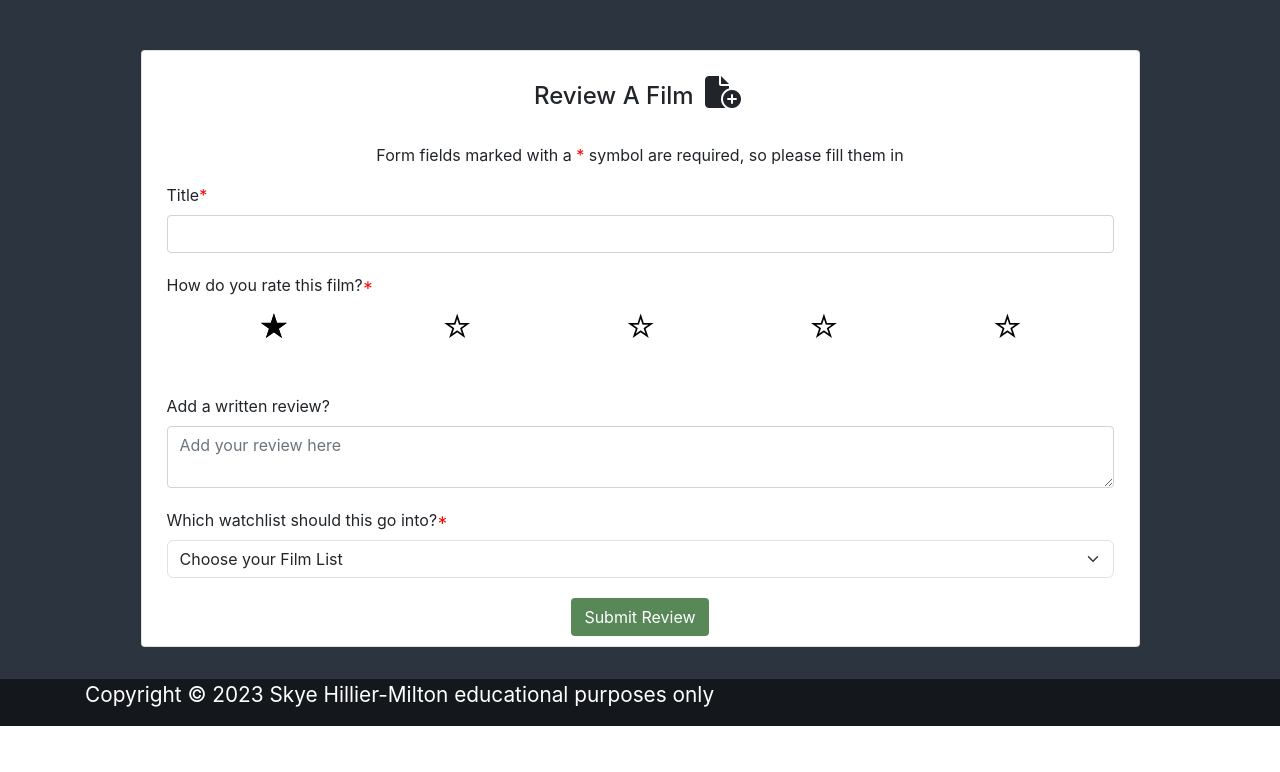
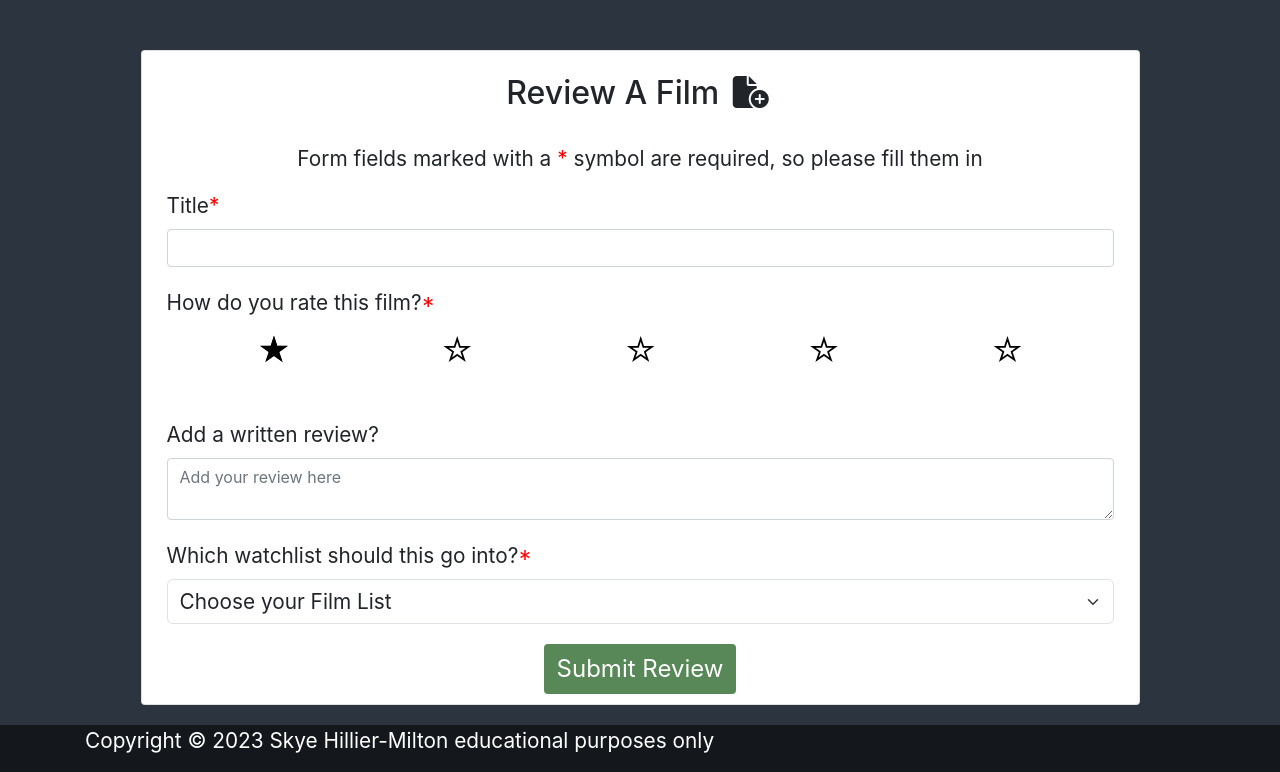
Before and after one commit to SkyeH-M/Film-review-site, a Flask app: page /add_film in a window 1280 px wide. Shown: the part 74-846 px from the top of the page. Before the commit the page ends 800 px from the top, so only its background shows below. Run offline with Flask 3, Linux system fonts and the light colour scheme; the visitor is signed in with stand-in values (Sample User, id 1); data that the repository does not hold is empty; some libraries are stand-ins or nearby versions.

Commit message:
Media Queries done up to Ipad

```diff
--- a/filmreview/static/css/style.css
+++ b/filmreview/static/css/style.css
@@ -564,6 +564,82 @@ body {
     margin-left: 20px;
     margin-top: 0px;
   }
+  /* Review Form */
+  #film-review-form-title {
+    font-size: 2rem;
+  }
+
+  .form-group p {
+    font-size: 1.3rem;
+  }
+
+  .form-group label {
+    font-size: 1.3rem;
+  }
+
+  .rating label {
+    font-size: 2rem;
+  }
+
+  .form-select {
+    font-size: 1.3rem;
+  }
+
+  #reviewSubmit {
+    font-size: 1.5rem;
+  }
+
+  /* my reviews */
+  .reviewWelcome h3 {
+    font-size: 2rem;
+  }
+
+  .reviewWelcome p {
+    font-size: 1.3rem;
+  }
+
+  .addFilmBtn {
+    font-size: 1.4rem;
+  }
+
+  .accordion-button {
+    font-size: 1.5rem !important;
+  }
+
+  .accordion-body {
+    font-size: 1.3rem;
+  }
+
+  .accordion-footer a {
+    font-size: 1.3rem;
+  }
+  /* Film Lists */
+
+  .filmListTitle {
+    font-size: 2rem;
+  }
+
+  .filmListDescription {
+    font-size: 1.3rem;
+  }
+
+  .addWatchListBtn {
+    font-size: 1.3rem;
+  }
+
+  .card-body h5{
+    font-size: 1.5rem;
+  }
+
+  .card-body h6 {
+    font-size: 1.3rem;
+  }
+
+  .card-buttons a {
+    margin-top: 15px;
+    font-size: 1.3rem;
+  }
 }
 
-/* BUG: Each row on larger screens is opening to the same size when the accordion is clicked */
+/* BUG: Each row on larger screens is opening to the same size when the accordion is clicked
+   Film rating display page doesn't have same issue as search results, find out why */
--- a/filmreview/templates/watchlists.html
+++ b/filmreview/templates/watchlists.html
@@ -2,7 +2,7 @@
 {% block content %}
 
 <h3 class="text-center filmListTitle">My Film Lists</h3>
-<p class="text-center">Create a film list to keep track of your film reviews</p>
+<p class="text-center filmListDescription">Create a film list to keep track of your film reviews</p>
 <div class="row">
     <div class="col-12 text-center">
         <a href="{{ url_for('add_watchlist') }}" type="button" class="btn addWatchListBtn">
@@ -18,8 +18,10 @@
       <h5 class="card-title watchlist-card-title">{{ watchlist.list_name }}</h5>
       <h6 class="card-text watchlist-created-by">Username: {{ watchlist.created_by }}</h6>
       <h6 class="card-text watchlist-genre">Genre: {{ watchlist.genre }}</h6>
+      <div class="card-buttons">
         <a href="{{ url_for('edit_watchlist', watchlist_id=watchlist.id) }}" class="btn btn-secondary">Edit</a>
         <a href="#modal--{{ watchlist.id }}" class="btn btn-secondary modal-trigger" type="button" data-toggle="modal" data-target="#deleteWatchlistModal">Delete</a>
+      </div>
           <!-- Modal to delete Watchlist -->
           <div class="modal fade" id="deleteWatchlistModal" tabindex="-1" role="dialog" aria-labelledby="deleteWatchlistModalLabel" aria-hidden="true">
             <div class="modal-dialog" role="document">
```
